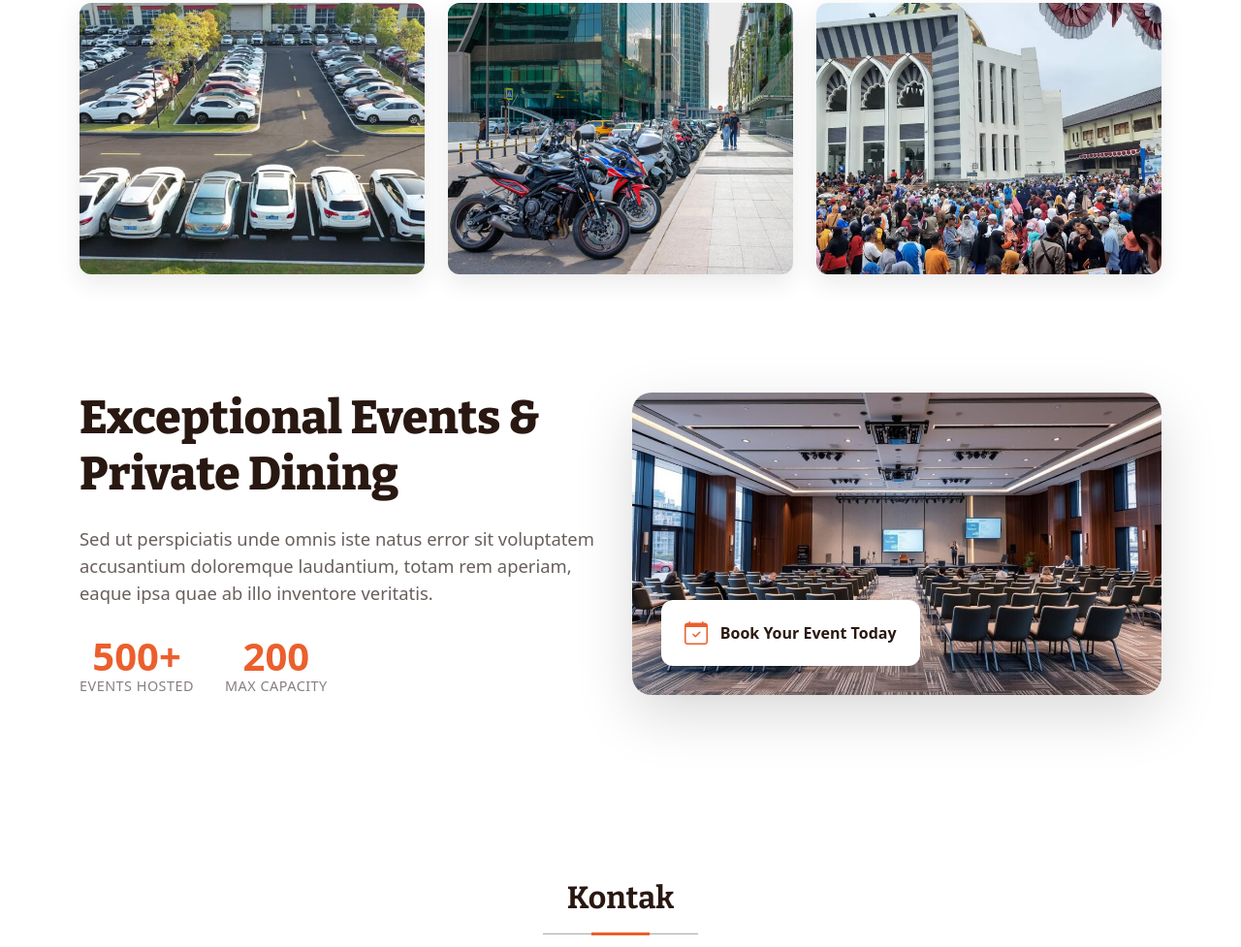
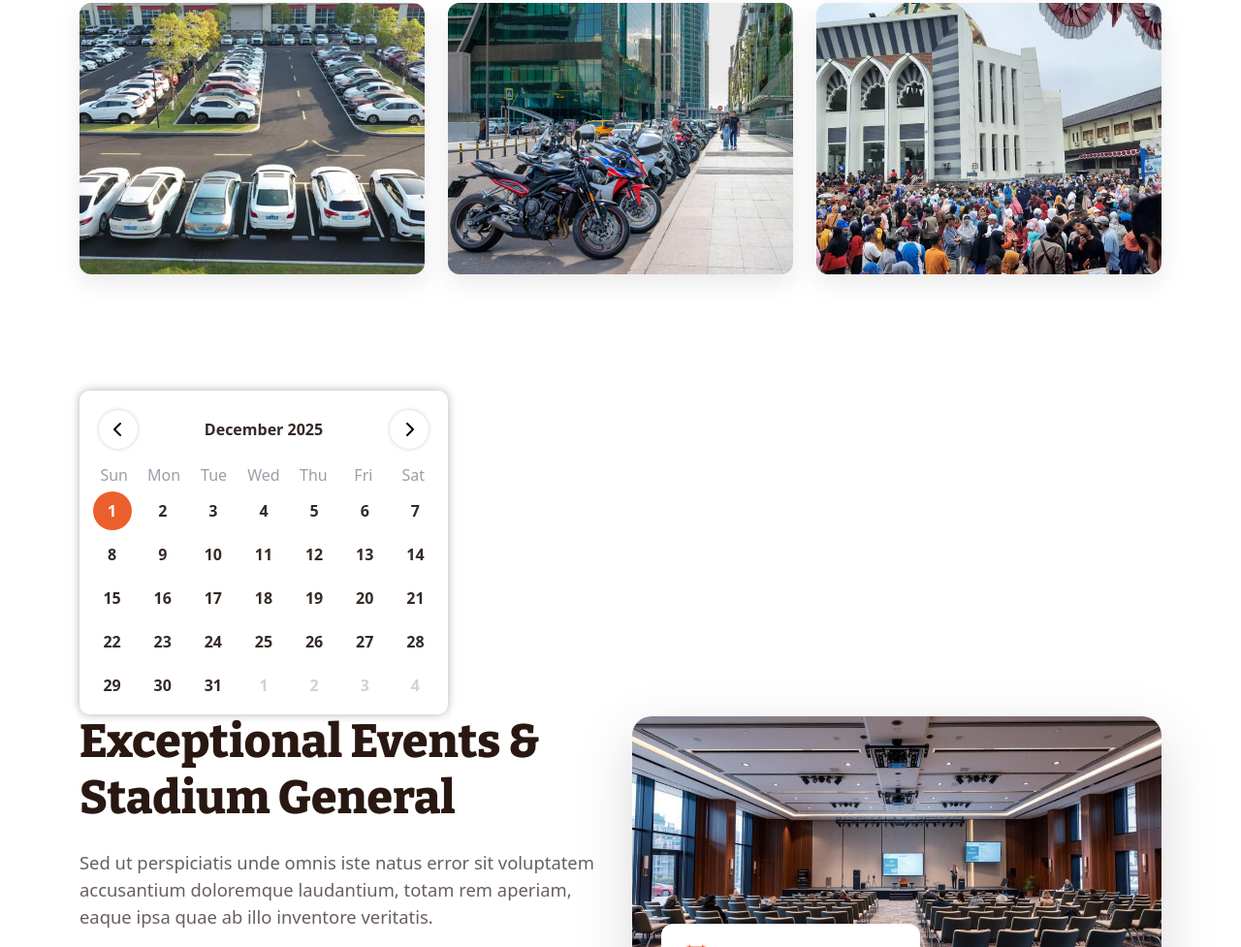
Before and after one commit to salmanbinatrizal/abu-dardiri-booking, a plain HTML site: page index.html in a window 1280 px wide. Shown: the part 1823-2800 px from the top of the page at 97% size. Drawn offline with nearby package versions, Linux system fonts and the light colour scheme.

Commit message:
Calender v1

```diff
--- a/assets/css/main.css
+++ b/assets/css/main.css
@@ -2952,6 +2952,88 @@ section,
   }
 }
 
+.calendar {
+  width: 380px;
+  height: auto;
+  display: flex;
+  flex-direction: column;
+  padding: 10px;
+  background: #fff;
+  border-radius: 10px;
+  box-shadow: 0 0 10px rgba(0,0,0,0.3);
+}
+
+.calendar .header {
+  display: flex;
+  justify-content: space-between;
+  align-items: center;
+  padding: 10px;
+}
+
+.calendar .monthYear {
+  text-align: center;
+  font-weight: 600;
+  width: 150px;
+}
+
+.calendar .header button {
+  display: flex;
+  align-items: center;
+  justify-content: center;
+  border: none;
+  border-radius: 50%;
+  background: #fff;
+  cursor: pointer;
+  width: 40px;
+  height: 40px;
+  box-shadow: 0 0 4px rgba(0, 0, 0, 0.2);
+}
+
+.calendar .days {
+  display: grid;
+  grid-template-columns: repeat(7, 1fr);
+}
+
+.calendar .day {
+  text-align: center;
+  padding: 5px;
+  color: #999fa6;
+  font-weight: 500;
+}
+
+.calendar .dates {
+  display: grid;
+  grid-template-columns: repeat(7, 1fr);
+  gap: 5px;
+}
+
+.calendar .date {
+  display: flex;
+  align-items: center;
+  justify-content: center;
+  text-align: center;
+  padding: 10px;
+  margin: auto;
+  cursor: pointer;font-weight: 600;
+  border-radius: 50%;
+  width: 40px;
+  height: 40px;
+  transition: 0.2s;
+}
+
+.calendar .date:hover, .date.active {
+  background: var(--accent-color);
+  color: #fff;
+}
+
+.calendar .date.inactive {
+  color: #d2d2d2;
+}
+
+.calendar .date.inactive:hover {
+  color: #fff;
+}
+
 /*--------------------------------------------------------------
 # Gallery Section
 --------------------------------------------------------------*/
--- a/assets/js/main.js
+++ b/assets/js/main.js
@@ -185,3 +185,57 @@
   document.addEventListener('scroll', navmenuScrollspy);
 
 })();
+
+const MonthYearElement = document.getElementById('monthYear');
+const datesElement = document.getElementById('dates');
+const prevBtn = document.getElementById('prevBtn');
+const nextBtn = document.getElementById('nextBtn');
+
+let currenDate = new Date();
+
+const UpdateCalendar = () => {
+  const currentYear = currenDate.getFullYear();
+  const currentMonth = currenDate.getMonth();
+
+  const firstDay = new Date(currentYear. currentMonth, 0);
+  const lastDay = new Date(currentYear, currentMonth + 1, 0);
+  const totalDays = lastDay.getDate();
+  const firstDayIndex = firstDay.getDay();
+  const lastDayIndex = lastDay.getDay();
+
+  const monthYearString = currenDate.toLocaleString
+  ('default', {month: 'long', year: 'numeric'});
+  MonthYearElement.textContent = monthYearString;
+
+  let datesHTML = '';
+
+  for(let i = firstDayIndex; i > 0; i--) {
+    const prevDate = new Date(currentYear,currentMonth, 0 - i +1);
+    datesHTML += `<div class="date inactive">${prevDate.getDate()}</div>`;
+  }
+
+  for (let i = 1; i <= totalDays; i++) {
+    const date = new Date(currentYear, currentMonth, i);
+    const activeClass = date.toDateString() === new Date().toDateString() ? 'active' : '';
+    datesHTML += `<div class="date ${activeClass}">${i}</div>`;
+  }
+
+  for (let i = 1; i <= 7 - lastDayIndex; i++) {
+    const nextDate = new Date(currentYear, currentMonth + 1, i);
+    datesHTML += `<div class="date inactive">${nextDate.getDate()}</div>`;
+  }
+
+  datesElement.innerHTML = datesHTML;
+}
+
+prevBtn.addEventListener('click', () => {
+  currenDate.setMonth(currenDate.getMonth() - 1);
+  UpdateCalendar();
+})
+
+nextBtn.addEventListener('click', () => {
+  currenDate.setMonth(currenDate.getMonth() + 1);
+  UpdateCalendar();
+})
+
+UpdateCalendar();
--- a/index.html
+++ b/index.html
@@ -90,7 +90,7 @@
                     <i class="bi bi-person me-2"></i>
                     <div>
                       <small class="text-muted">Kapasitas</small>
-                      <div class="fw-medium">± 500 Peserta</div>
+                      <div class="fw-medium">± 400 Peserta</div>
                     </div>
                   </div>
                 </div>
@@ -208,18 +208,39 @@
 
       <div class="container" data-aos="fade-up" data-aos-delay="100">
 
+        <div class="calendar">
+          <div class="header">
+            <button id="prevBtn">
+              <i class="fa-solid fa-chevron-left"></i>
+            </button>
+            <div class="monthYear" id="monthYear"></div>
+            <button id="nextBtn">
+              <i class="fa-solid fa-chevron-right"></i>
+            </button>
+          </div>
+          <div class="days">
+            <div class="day">Sun</div>
+            <div class="day">Mon</div>
+            <div class="day">Tue</div>
+            <div class="day">Wed</div>
+            <div class="day">Thu</div>
+            <div class="day">Fri</div>
+            <div class="day">Sat</div>
+          </div>
+          <div class="dates" id="dates"></div>
+        </div>
         <div class="row align-items-center mb-5">
           <div class="col-lg-6" data-aos="fade-right" data-aos-delay="150">
             <div class="event-hero-content">
-              <h2>Exceptional Events &amp; Private Dining</h2>
+              <h2>Exceptional Events &amp; Stadium General</h2>
               <p>Sed ut perspiciatis unde omnis iste natus error sit voluptatem accusantium doloremque laudantium, totam rem aperiam, eaque ipsa quae ab illo inventore veritatis.</p>
               <div class="event-stats">
                 <div class="stat-item">
-                  <span class="stat-number">500+</span>
+                  <span class="stat-number">1000+</span>
                   <span class="stat-label">Events Hosted</span>
                 </div>
                 <div class="stat-item">
-                  <span class="stat-number">200</span>
+                  <span class="stat-number">400</span>
                   <span class="stat-label">Max Capacity</span>
                 </div>
               </div>
@@ -237,6 +258,7 @@
         </div>
 
       </div>
+
 
     </section><!-- /Events Section -->
 
@@ -486,7 +508,7 @@
                 <i class="bi bi-geo-alt"></i>
               </div>
               <div class="contact-info">
-                <p>2847 Maple Avenue<br>Los Angeles, CA 90210<br>United States</p>
+                <p>Gedung PDM Banyumas<br>Jl. dr. Angka No. 1, Sokanegara<br>Purwokerto Timur, Banyumas 53115</p>
               </div>
             </div>
 
@@ -495,7 +517,7 @@
                 <i class="bi bi-telephone"></i>
               </div>
               <div class="contact-info">
-                <p>+1 (555) 987-6543</p>
+                <p>(0281) 642 927</p>
               </div>
             </div>
 
@@ -504,7 +526,7 @@
                 <i class="bi bi-envelope"></i>
               </div>
               <div class="contact-info">
-                <p>contact@example.com</p>
+                <p>lazismu.bms@gmail.com</p>
               </div>
             </div>
 
```
